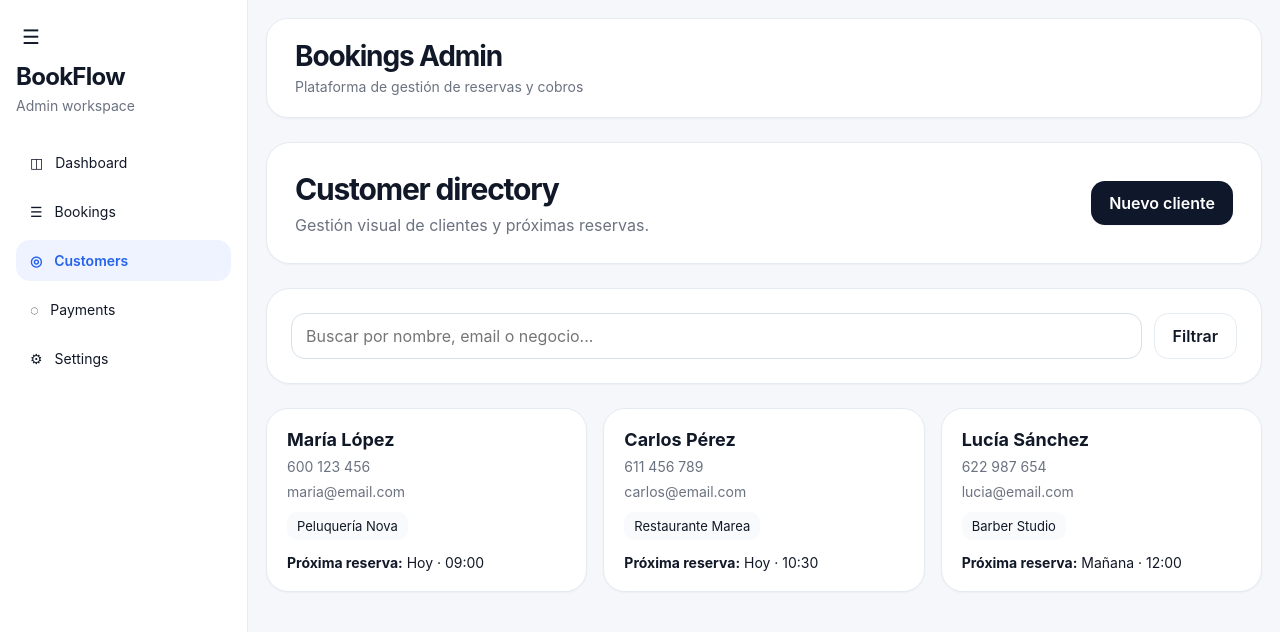
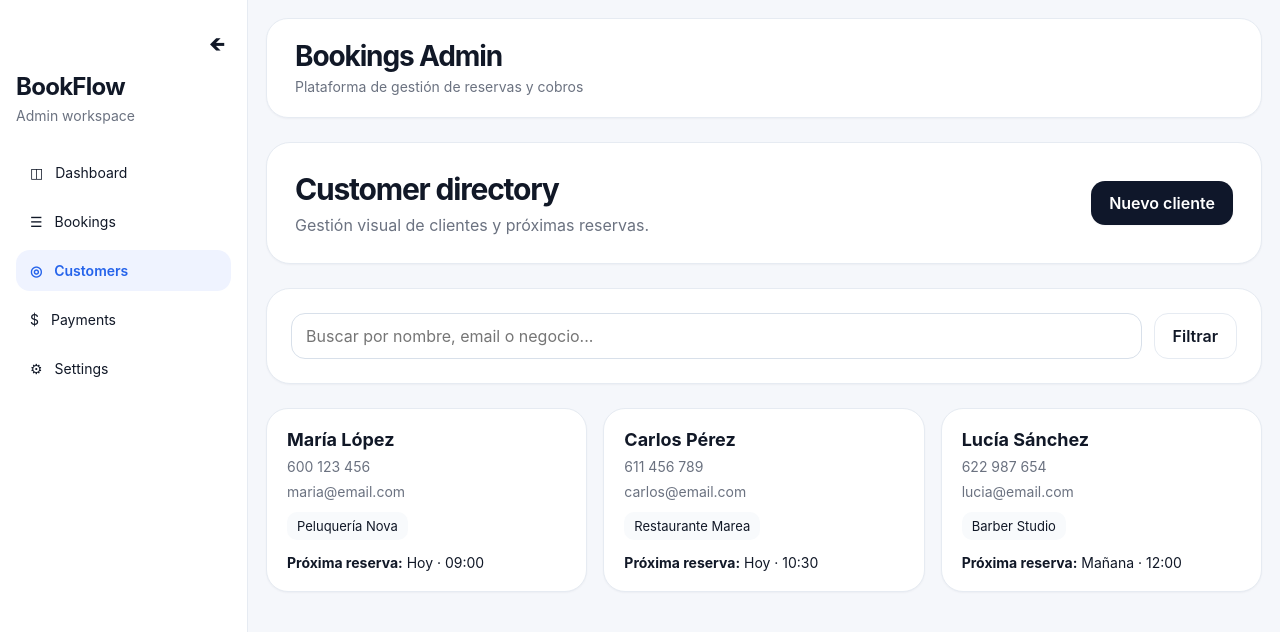
Before and after one commit to AlicanteFutura-504/FrontEnd, a Next.js app: page /customers in a window 1280 px wide. Shown: the top 632 px of the page. Built offline with nearby package versions, Linux system fonts and the light colour scheme.

Commit message:
implementación sidebar retractil

```diff
--- a/app/globals.css
+++ b/app/globals.css
@@ -89,27 +89,49 @@ body {
   position: sticky;
   top: 0;
   height: 100vh;
-  transition: width 0.3s ease, background-color 0.3s ease, border-color 0.3s ease;
+  transition: width 0.5s ease, background-color 0.5s ease, border-color 0.5s ease;
 }
 
 .sidebar-toggle {
   font-size: 20px;
+  display: flex;
+  align-items: center;
   background: none;
   border: none;
   cursor: pointer;
   color: var(--text);
   margin-bottom: 12px;
+  align-self: flex-end;
+}
+
+.sidebar-toggle .arrow {
+  display: inline-block;
+  transition: transform 0.3s ease-in-out;
+  transform: rotate(180deg);
+}
+
+.admin-sidebar__link span:first-child {
+  font-size: 14px;
 }
 
 .admin-sidebar--collapsed .admin-sidebar__link span:nth-child(2) {
   display: none;
 }
 
+.admin-sidebar--collapsed .sidebar-toggle {
+  width: 100%;
+  justify-content: right;
+}
+
+.admin-sidebar--collapsed .sidebar-toggle .arrow {
+  transform: rotate(0deg);
+}
+
 
 .admin-sidebar--collapsed {
-  width: 0;
+  width: 65px;
   overflow: hidden;
-  transition: width 0.3s ease;
+  transition: width 0.5s ease;
 }
 
 /* Esconder título y subtítulo */
@@ -124,6 +146,8 @@ body {
 }
 
 .admin-sidebar__brand {
+  display: flex;
+  flex-direction: column;
   margin-bottom: 28px;
 }
 
--- a/components/layout/Header.tsx
+++ b/components/layout/Header.tsx
@@ -19,6 +19,5 @@ export default function Header() {
         <p className="admin-header__subtitle">Plataforma de gestión de reservas y cobros</p>
       </div>
     </header>
-
   );
 }
--- a/components/layout/Sidebar.tsx
+++ b/components/layout/Sidebar.tsx
@@ -30,7 +30,7 @@ const menuItems: MenuItem[] = [
   { label: "Dashboard", href: "/dashboard", icon: "◫" },
   { label: "Bookings", href: "/bookings", icon: "☰" },
   { label: "Customers", href: "/customers", icon: "◎" },
-  { label: "Payments", href: "/payments", icon: "◌" },
+  { label: "Payments", href: "/payments", icon: "$" },
   { label: "Settings", href: "/settings", icon: "⚙" },
 ];
 
@@ -50,7 +50,7 @@ export default function Sidebar() {
   return (
     <aside className={`admin-sidebar ${collapsed ? 'admin-sidebar--collapsed' : ''}`}>
       <div className="admin-sidebar__brand">
-        <button className="sidebar-toggle" onClick={() => setCollapsed(!collapsed)} aria-label="Toggle sidebar">☰</button>
+        <button className="sidebar-toggle" onClick={() => setCollapsed(!collapsed)} aria-label="Toggle sidebar"><span className="arrow">🡺</span></button>
         <h2 className="admin-sidebar__title">BookFlow</h2>
         <p className="admin-sidebar__subtitle">Admin workspace</p>
       </div>
```
